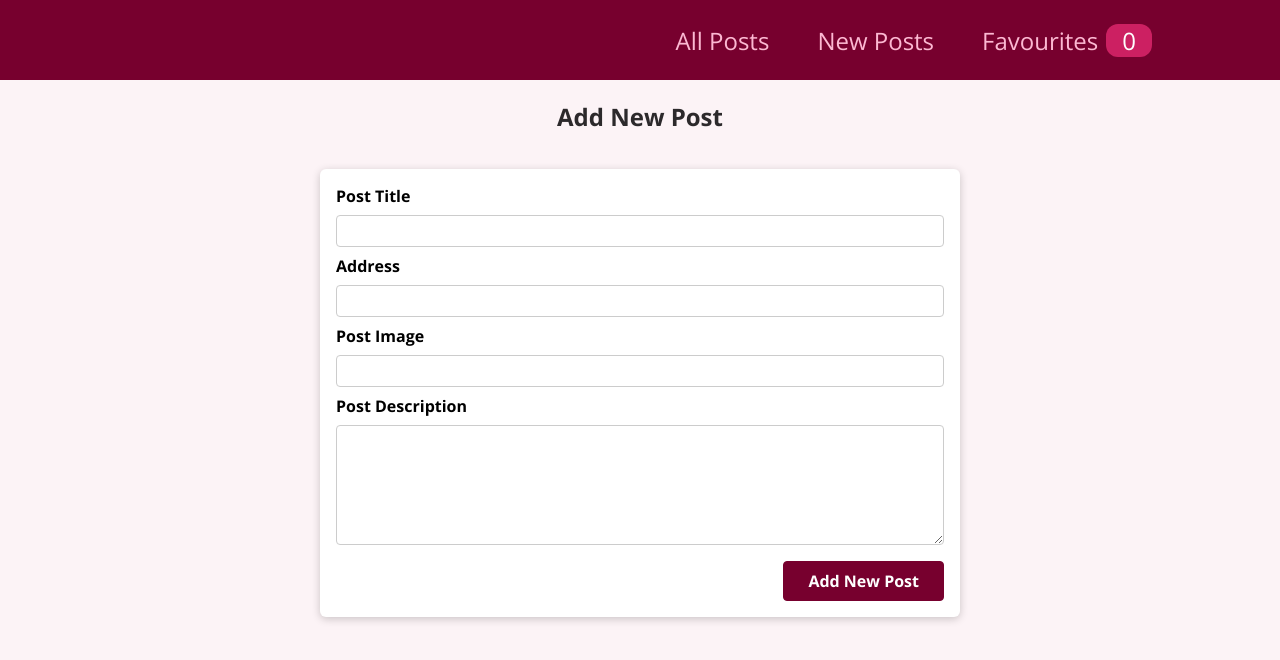
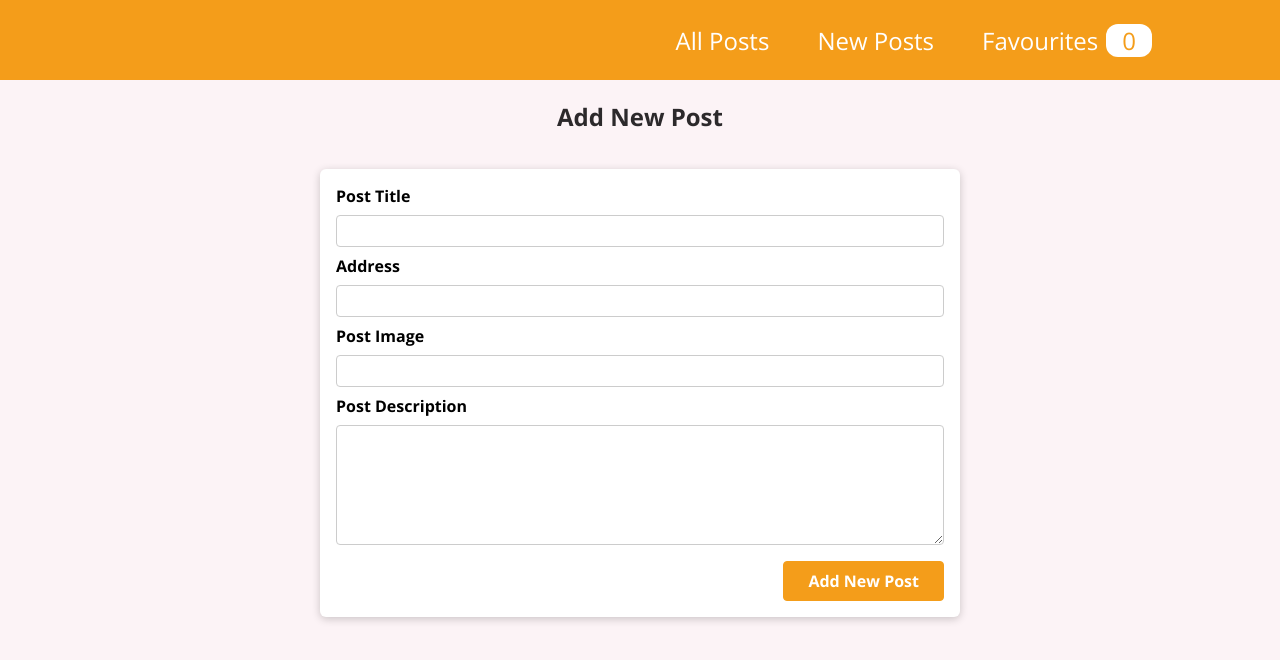
Before and after one commit to Deven1902/SolutionCHallenge23, a React (Create React App) app: page /new-post in a window 1280 px wide. Shown: the top 660 px of the page. Built offline with nearby package versions, Linux system fonts and the light colour scheme.

Commit message:
fixed colour scheme

```diff
--- a/src/components/MainNavigation.module.css
+++ b/src/components/MainNavigation.module.css
@@ -4,7 +4,7 @@
   display: flex;
   align-items: center;
   justify-content: space-between;
-  background-color: #77002e;
+  background-color: #F49D1A;
   padding: 0 10%;
 }
 
@@ -29,7 +29,7 @@
 .header nav a {
   text-decoration: none;
   font-size: 1.5rem;
-  color: #fcb8d2;
+  color: #ffffff;
 }
 
 .header nav a:hover,
@@ -39,8 +39,8 @@
 }
 
 .badge {
-  background-color: #cc2062;
-  color: white;
+  background-color: #ffffff;
+  color: #F49D1A;
   border-radius: 12px;
   padding: 0 1rem;
   margin-left: 0.5rem;
--- a/src/components/posts/NewPostForm.module.css
+++ b/src/components/posts/NewPostForm.module.css
@@ -30,16 +30,16 @@
 .actions button {
   font: inherit;
   cursor: pointer;
-  background-color: #77002e;
+  background-color: #F49D1A;
   color: white;
   padding: 0.5rem 1.5rem;
-  border: 1px solid #77002e;
+  border: 1px solid #F49D1A;
   border-radius: 4px;
   font-weight: bold;
 }
 
 .actions button:hover,
 .actions button:active {
-  background-color: #a50e48;
-  border-color: #a50e48;
+  background-color: #000000;
+  border-color: #000000;
 }
```
Also changed, not shown: 1 other file (tests, documents, lock files or other folders).
